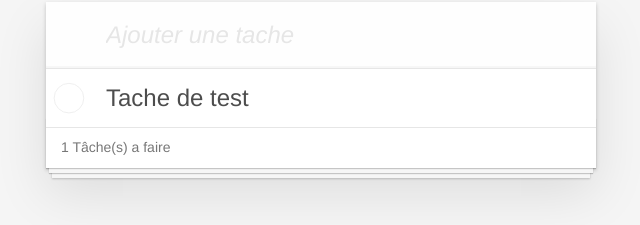
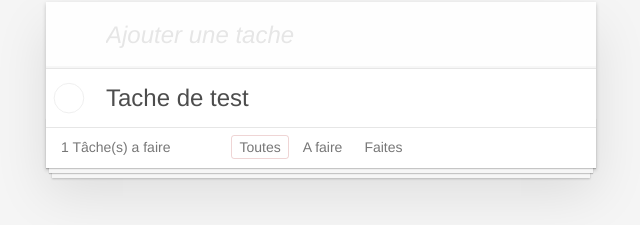
Before and after one commit to eddymandran/todolist_VueJS, a Vue app: page / in a window 1280 px wide. Shown: the part 128-353 px from the top of the page, without its empty margins (319-959 px from the left). Built offline with nearby package versions, Linux system fonts and the light colour scheme.

Commit message:
beginning of the filters

```diff
--- a/src/components/Todos.vue
+++ b/src/components/Todos.vue
@@ -2,20 +2,37 @@
   <section class="todoapp">
     <header class="header">
       <h1>Todos</h1>
-            <input type="text" class="new-todo" placeholder="Ajouter une tache" v-model="newTodo" @keyup.enter="addTodo"/>
+      <input
+        type="text"
+        class="new-todo"
+        placeholder="Ajouter une tache"
+        v-model="newTodo"
+        @keyup.enter="addTodo"
+      />
     </header>
     <div class="main">
       <ul class="todo-list">
-                <li class="todo" v-for="todo in todos" :class="{completed: todo.completed}">
+        <li
+          class="todo"
+          v-for="todo in todos"
+          :class="{ completed: todo.completed }"
+          :key="todo.id"
+        >
           <div class="view">
-                      <input type="checkbox" v-model="todo.completed" class="toggle"/>
-                        <label> {{todo.name}}</label>
+            <input type="checkbox" v-model="todo.completed" class="toggle" />
+            <label> {{ todo.name }}</label>
           </div>
         </li>
       </ul>
     </div>
     <footer class="footer">
-          <span class="todo-count"><strong>{{remaining}}</strong> Tâche(s) a faire</span>
+      <span class="todo-count"
+        ><strong>{{ remaining }}</strong> Tâche(s) a faire</span>
+      <ul class="filters">
+        <li><a href="#" class="selected">Toutes</a></li>
+        <li><a href="#">A faire</a></li>
+        <li><a href="#">Faites</a></li>
+      </ul>
     </footer>
   </section>
 </template>
@@ -23,10 +40,12 @@
 export default {
   data () {
     return {
-      todos: [{
+      todos: [
+        {
           name: 'Tache de test',
           completed: false
-      }],
+        }
+      ],
       newTodo: ''
     }
   },
```
Lines whose indentation alone changed are shown as unchanged.
